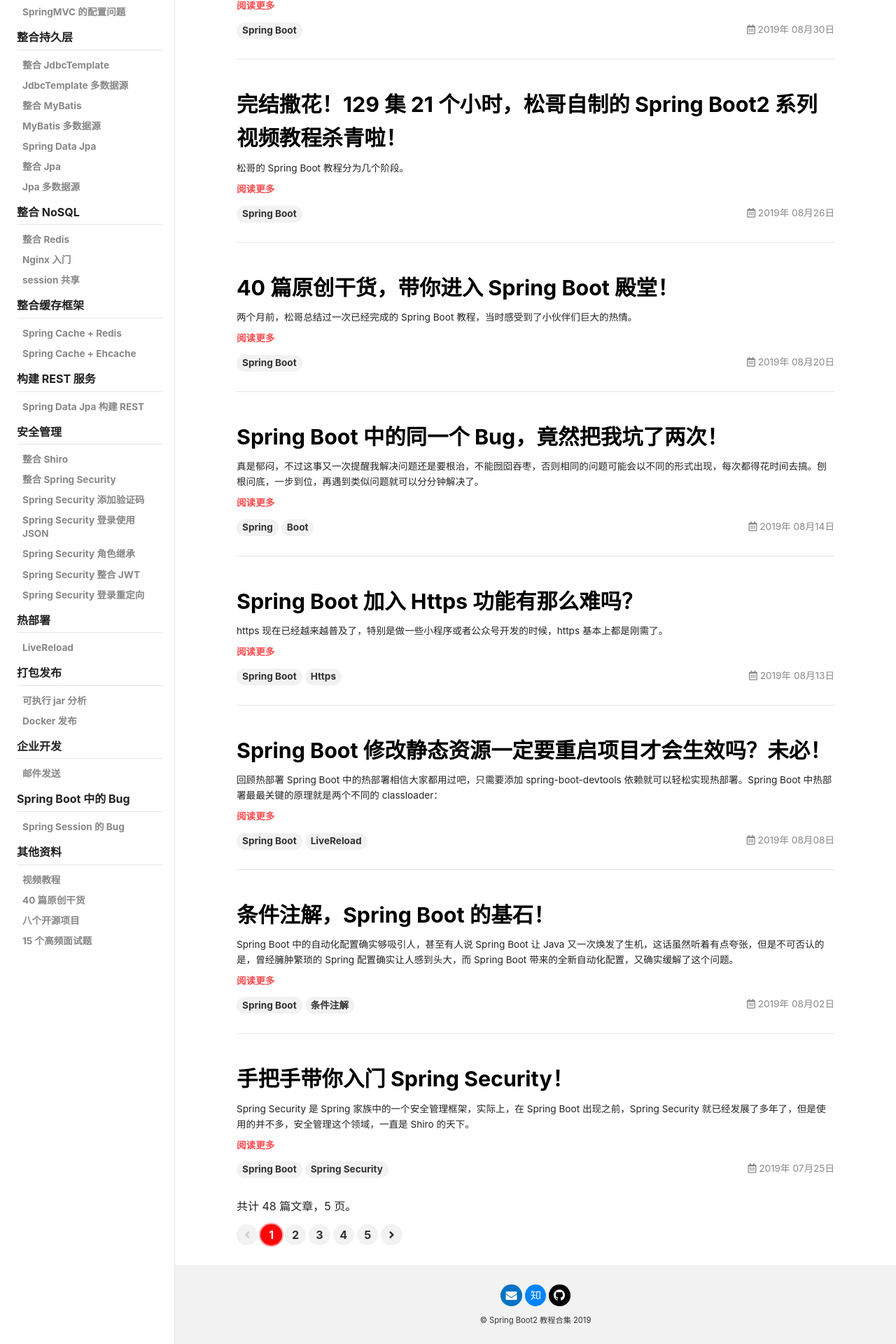
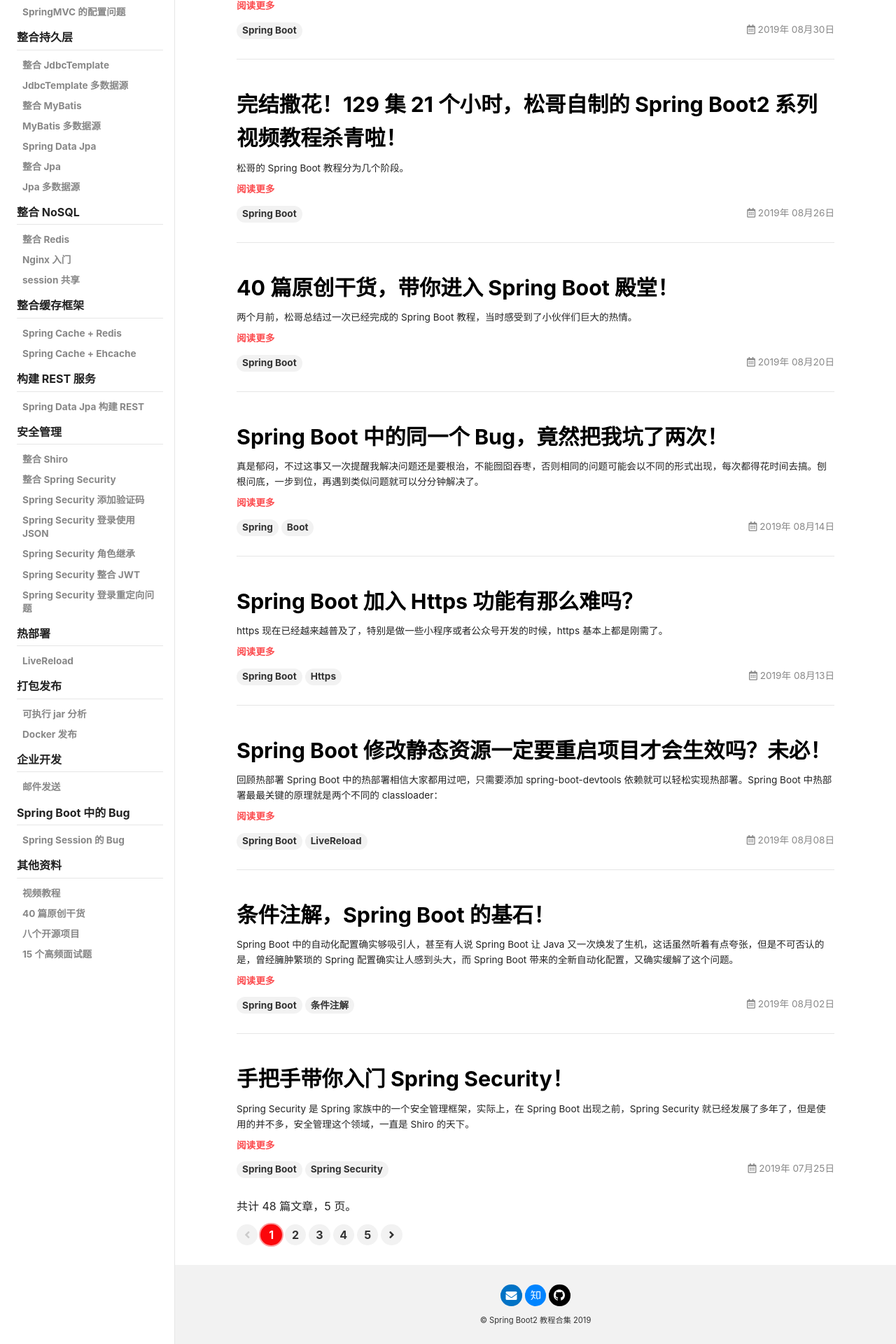
Before and after one commit to allisjava/allisjava.github.io, a Jekyll site: the page built from index.html, in a window 1280 px wide. Shown: the part 694-2614 px from the top of the page at 70% size. Built offline with Jekyll 4.4.1, drawn with Linux system fonts in a browser that asks for light colours; nearby versions of some CDN libraries; the list of posts is cut into pages by our own code; comment, search, counter and statistics services are not loaded.

Commit message:
Update navigation.yml

```diff
--- a/_data/navigation.yml
+++ b/_data/navigation.yml
@@ -126,7 +126,7 @@ docs-zh:
         url:    http://springboot.javaboy.org/2019/0613/springsecurity-role
       - title:  Spring Security 整合 JWT
         url:    http://springboot.javaboy.org/2019/0408/springboot-jwt
-      - title:  Spring Security 登录重定向
+      - title:  Spring Security 登录重定向问题
         url:    http://springboot.javaboy.org/2019/1016/springsecurity-login-json
   - title:      热部署
     children:
```
